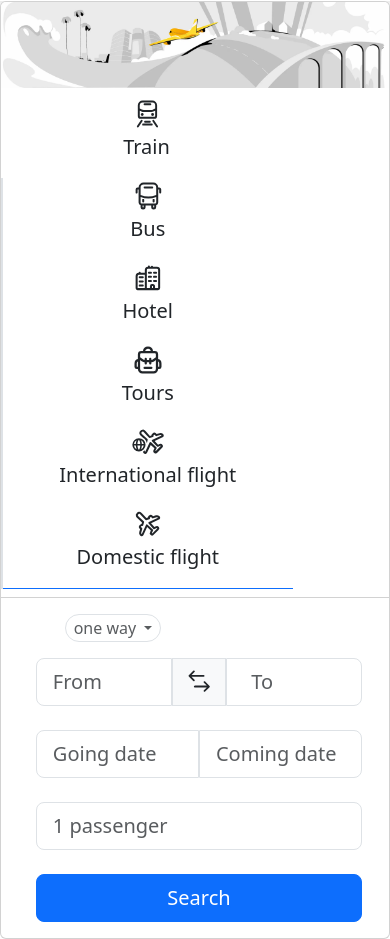
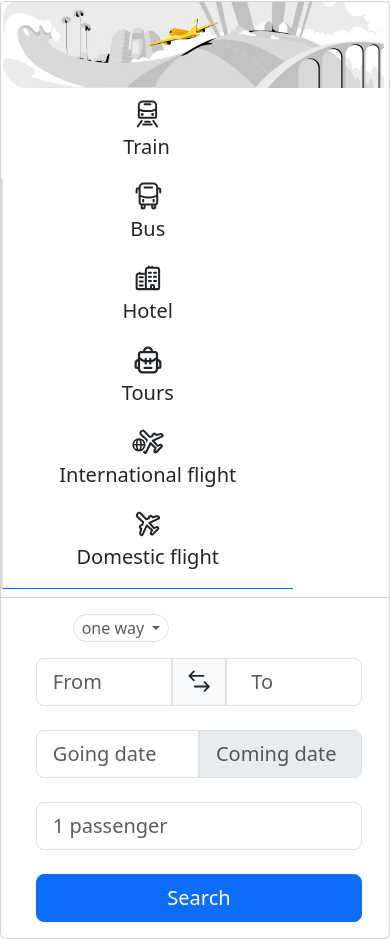
Before and after one commit to faran1385/Ticket-reservation, a website: page index.html in a window 390 px wide. Shown: the part 73-1012 px from the top of the page. Drawn offline with nearby package versions, Linux system fonts and the light colour scheme.

Commit message:
fix some extra spaces in responsive move

```diff
--- a/index.html
+++ b/index.html
@@ -167,7 +167,7 @@
                 <div class="card-body">
                     <div class="row">
                         <div class="mx-5 mb-3 ">
-                            <div class="dropdown">
+                            <div class="dropdown dropdown-center position-relative" style="left: .5rem">
                                 <button class="dropdown-toggle rounded-pill bg-white border border-1 text-muted"
                                         style="width: 6rem" data-bs-toggle="dropdown"
                                         data-bs-target="#card-Oneway-dropdown-menu">one way
@@ -195,18 +195,18 @@
                                 </div>
                             </div>
                             <div class="col-lg-4 col-11 ms-2 d-flex mb-lg-0 mb-4">
-                                <input type="text" class=" form-control-lg form-control w-50 rounded-end-0"
+                                <input type="text" class=" form-control-lg form-control rounded-end-0"
                                        placeholder="Going date">
-                                <input type="text" class=" form-control-lg form-control w-50 rounded-start-0"
-                                       placeholder="Coming date">
+                                <input type="text" class=" form-control-lg form-control rounded-start-0"
+                                       placeholder="Coming date" disabled>
                             </div>
                             <div class="col-lg-2 col-11 ms-2 mb-lg-0 mb-4">
                                 <input type="text" class=" form-control-lg form-control" placeholder="1 passenger">
                             </div>
                             <div class="col-lg-1 col-11 ms-2">
-                                <a class="d-grid">
+                                <span class="d-grid">
                                     <button class="btn btn-primary btn-lg">Search</button>
-                                </a>
+                                </span>
                             </div>
                         </div>
                     </div>
```
